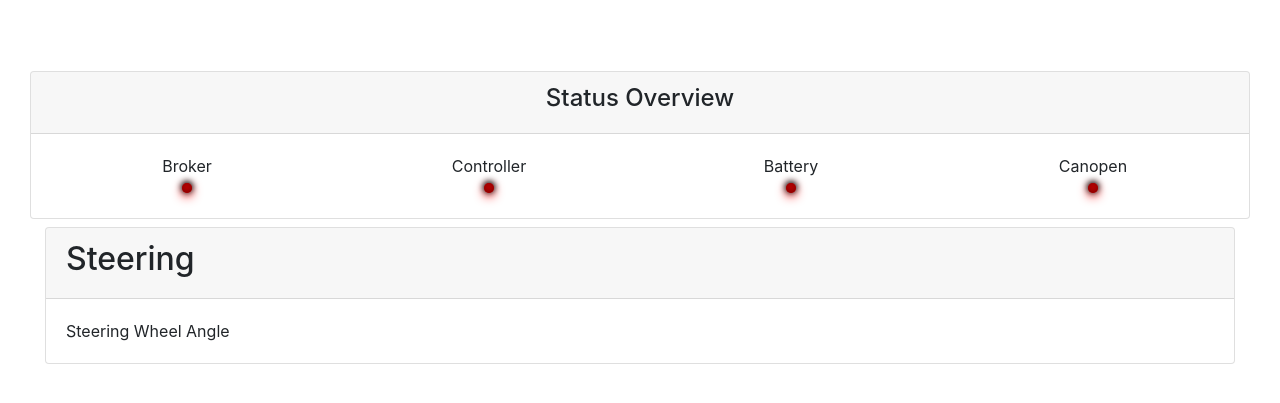
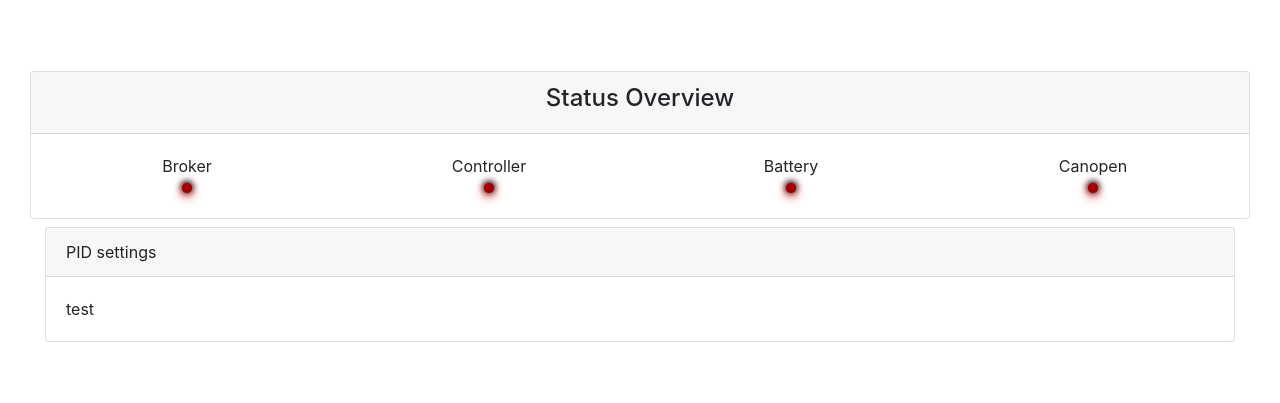
Before and after one commit to brtiberio/VIENA_interface, a plain HTML site: page dashboard.html in a window 1280 px wide. Both pictures are taken after a click on the link "Steering". Shown: the part 133-536 px from the top of the page. Drawn offline with Linux system fonts and the light colour scheme.

Commit message:
corrected menu2 card board

```diff
--- a/dashboard.html
+++ b/dashboard.html
@@ -180,11 +180,11 @@
           </div>
           <div id="menu2" class="container-fluid tab-pane fade ">
             <div class="card mt-2">
-              <div class="card-header ">
-                <h2> Steering</h2>
+              <div class="card-header">
+                PID settings
               </div>
               <div class="card-body">
-                Steering Wheel Angle
+                test
               </div>
             </div>
           </div>
```
